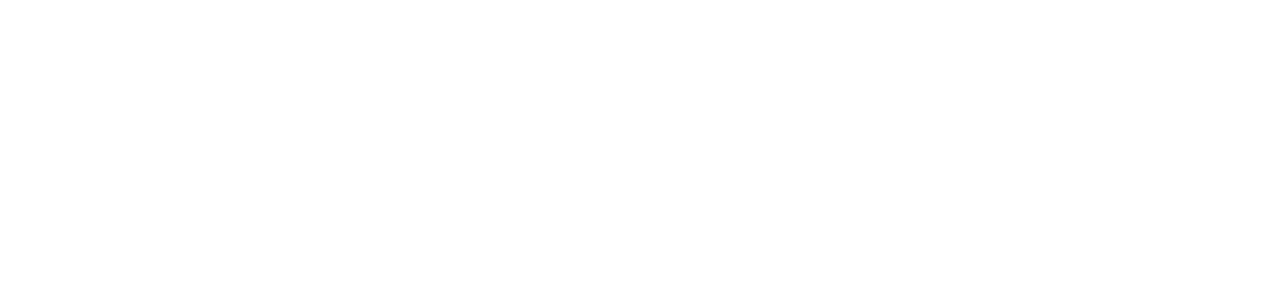
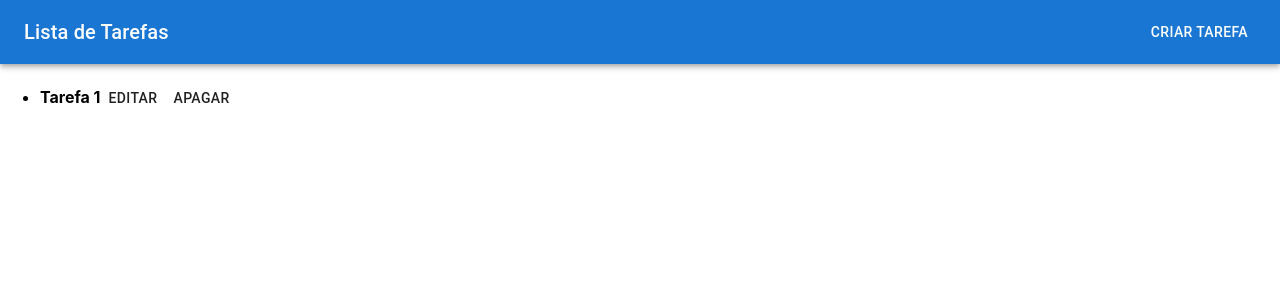
Before and after one commit to LucasCalabria/TodoList, a React (Create React App) app in the folder frontend/: page / in a window 1280 px wide. Before the commit this address had no page. Shown: the top 300 px of the page. Built offline with nearby package versions, Linux system fonts and the light colour scheme.

Commit message:
homepage - versao inicial

```diff
--- a/frontend/src/App.js
+++ b/frontend/src/App.js
@@ -1,4 +1,4 @@
-import { AddPage, EditPage }from "./pages";
+import { AddPage, EditPage, DashPage }from "./pages";
 import { Route, Routes, BrowserRouter } from 'react-router-dom';
 
 function App() {
@@ -6,6 +6,7 @@
     <BrowserRouter>
       <div className="App">
         <Routes>
+          <Route exact path = "/" element={<DashPage />} />
           <Route exact path = "/add" element={<AddPage />} />
           <Route exact path = "/edit" element={<EditPage />} />
         </Routes>
--- a/frontend/src/components/add/addForm.js
+++ b/frontend/src/components/add/addForm.js
@@ -22,8 +22,8 @@
     const [flag, setFlag] = useState(props.edit)
     const [editedFlag, setEditedFlag] = useState(false)
 
-    const handleChangeTitle   = e => setTitle(e.target.value)
-    const handleChangeDesc   = e => setDesc(e.target.value)
+    const handleChangeTitle = e => setTitle(e.target.value)
+    const handleChangeDesc  = e => setDesc(e.target.value)
 
     let idTask = Number((localStorage.getItem("idTask")))
 
@@ -41,7 +41,7 @@
 
     const handleSubmit = e =>{
         e.preventDefault()
-        (async function getAdmById(){
+        (async function getTaskById(){
             let temp ={
                 title: title,
                 desc: desc,
--- /dev/null
+++ b/frontend/src/components/dashboard/dashList.js
@@ -0,0 +1,33 @@
+import React from 'react'
+import { ListGroup, ListGroupItem} from 'reactstrap'
+import { Button } from "@material-ui/core";
+import ToDoService from "../../service/toDo"
+
+export default function DashList(){
+    const idTask = 0
+
+    const handleDelete = () =>{
+        (async function removeTask(){
+            const data = await ToDoService.deleteTask(idTask)
+            if (data){
+                alert("Restaurante removido com sucesso")
+                window.location.reload()
+            }
+            else alert("Erro de remoção")
+        })()
+    }
+
+    return(
+        <ListGroup>
+            <ListGroupItem>
+                <strong>Tarefa 1</strong>
+                    <Button
+                        onClick = {handleDelete}
+                    >Editar</Button>
+                    <Button
+                        //onClick = {handleEdit}
+                    >Apagar</Button>
+            </ListGroupItem>
+        </ListGroup>
+    )
+}
--- /dev/null
+++ b/frontend/src/components/dashboard/heading.js
@@ -0,0 +1,24 @@
+import React from "react"
+import { Link } from "react-router-dom"
+import { Typography } from "@material-ui/core"
+import Box from '@mui/material/Box'
+import Button from '@mui/material/Button'
+import AppBar from '@mui/material/AppBar'
+import Toolbar from '@mui/material/Toolbar'
+
+export default function Heading(){
+    return (
+        <Box sx={{ flexGrow: 1 }}>
+            <AppBar position="static">
+                <Toolbar>
+                    <Typography variant="h6" component="div" sx={{ flexGrow: 1 }} style={{ flex: 1 }}>
+                        Lista de Tarefas
+                    </Typography>
+                    <Button color="inherit" href="/add">
+                        Criar Tarefa
+                    </Button>
+                </Toolbar>
+            </AppBar>
+        </Box>
+    )
+}
--- /dev/null
+++ b/frontend/src/components/dashboard/index.js
@@ -0,0 +1,14 @@
+import React from "react"
+import DashList from "./dashList"
+import Heading from "./heading"
+import { Container } from "@material-ui/core"
+
+
+export default function Dash(){
+    return(
+        <Container maxWidth = "md" class="aux">
+            <Heading/>
+            <DashList/>
+        </Container>
+    )
+}
--- /dev/null
+++ b/frontend/src/pages/dashPage.js
@@ -0,0 +1,10 @@
+import React from "react"
+import Dash from "../components/dashboard"
+
+function DashPage(){
+    return (
+        <Dash/>
+    )
+}
+
+export default DashPage;
--- a/frontend/src/pages/index.js
+++ b/frontend/src/pages/index.js
@@ -1,2 +1,3 @@
 export {default as AddPage} from './addPage'
+export {default as DashPage} from './dashPage'
 export {default as EditPage} from './editPage'
```
Also changed, not shown: frontend/package.json (+6 -2 lines), 1 other file (tests, documents, lock files or other folders).
